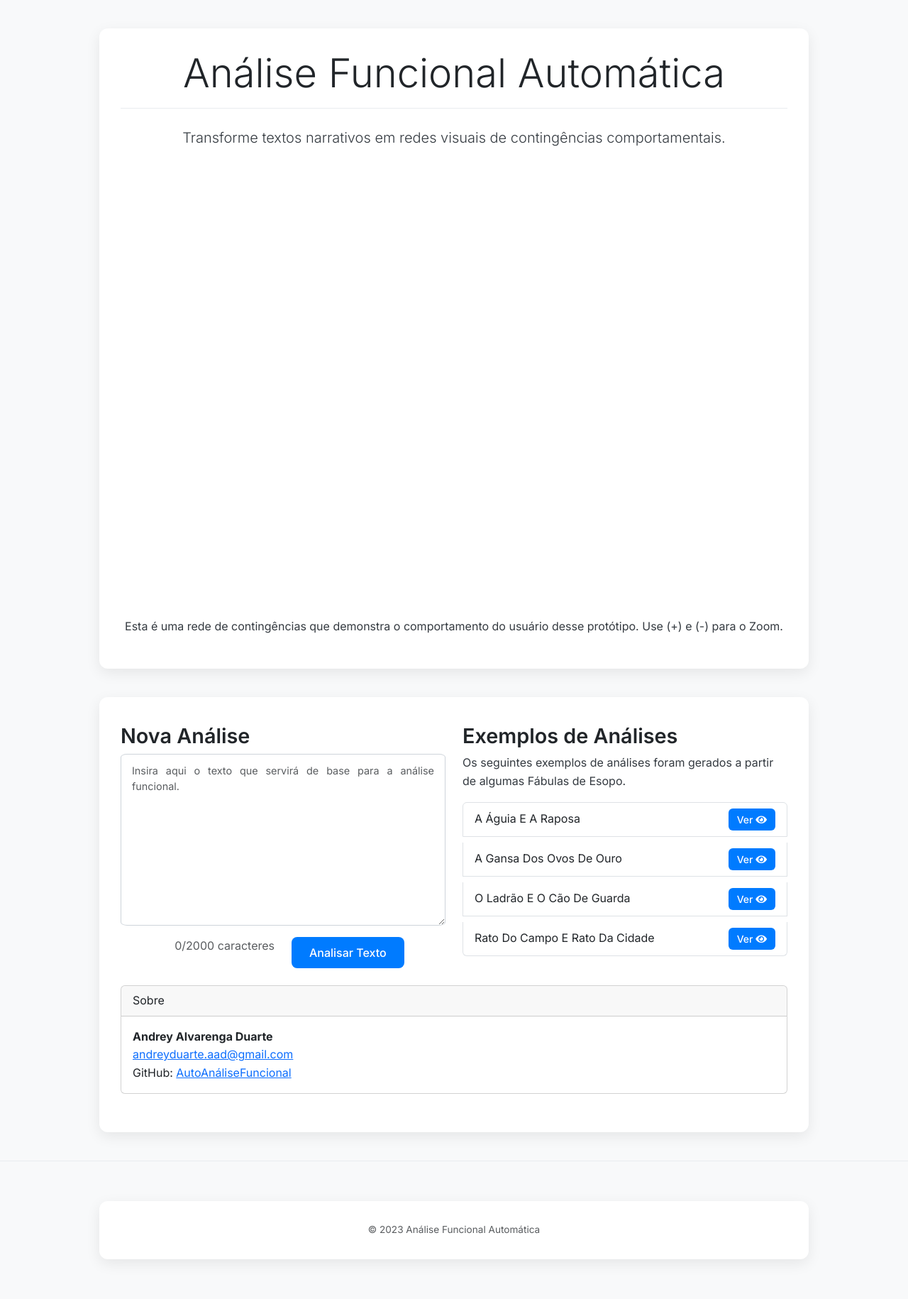
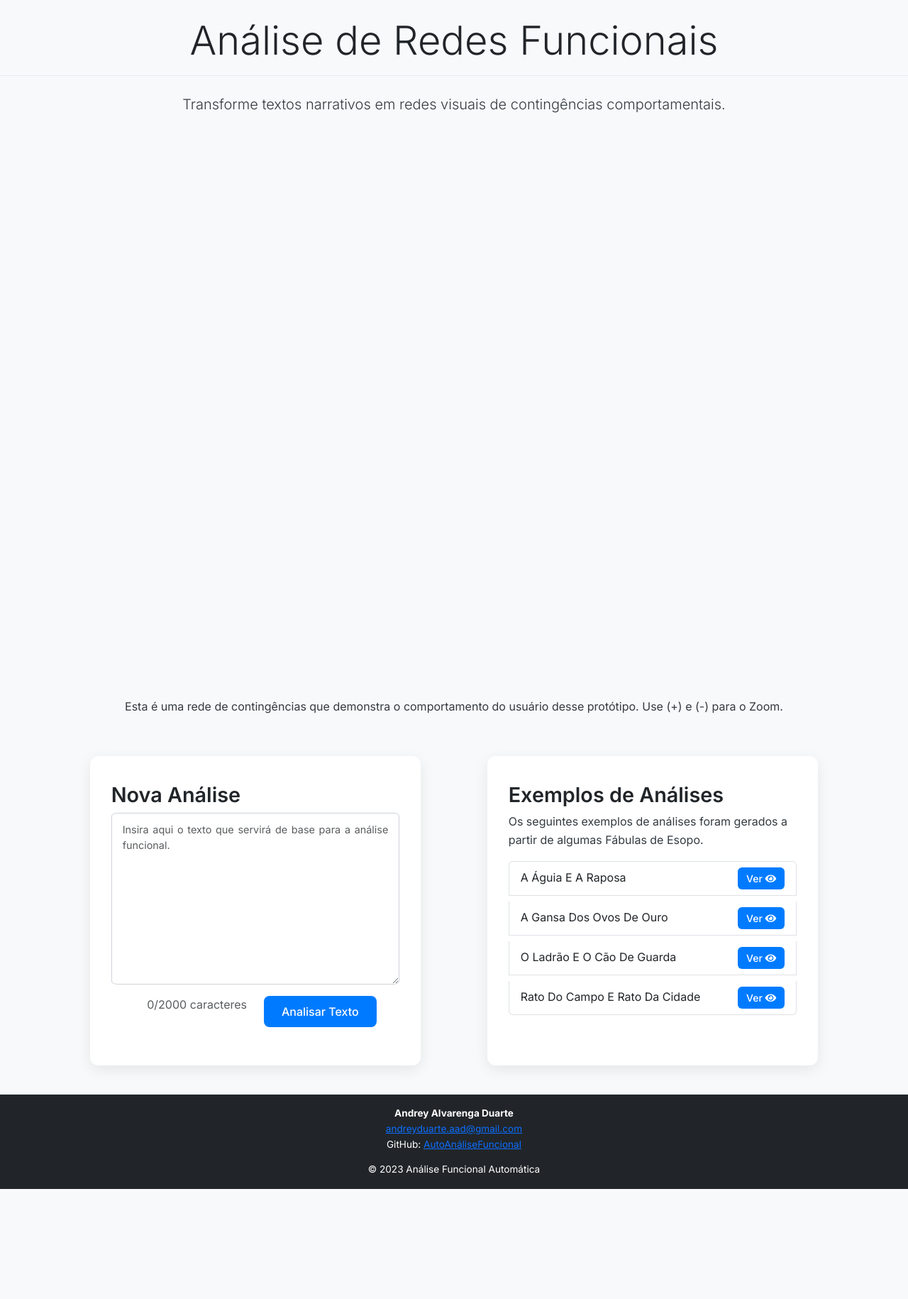
Before and after one commit to andreyduarte/AutoAnaliseFuncional, a Flask app: page / in a window 1280 px wide. Shown: the whole page at 71% size. After the commit the page ends 1675 px from the top, so only its background shows below. Run offline with Flask 3, Linux system fonts and the light colour scheme; data comes from the database, SQL or seed files in the repository; some libraries are stand-ins or nearby versions.

Commit message:
Refactor index page layout and content
Update main title to "Análise de Redes Funcionais".
Adjust network visualization height to 100vh.
Restructure the main content area (form and examples) for improved centering and layout.
Move author contact information to the footer and remove the separate About section.

```diff
--- a/templates/index.html
+++ b/templates/index.html
@@ -23,21 +23,17 @@
     </div>
 
     <header class="jumbotron jumbotron-fluid text-center">
-        <div class="container">
-            <h1 class="display-4">Análise Funcional Automática</h1>
+            <h1 class="display-4 my-4">Análise de Redes Funcionais</h1>
             <p class="lead">Transforme textos narrativos em redes visuais de contingências comportamentais.</p>
 
-
-            <div id="network" class="flex-grow-1" style="height: 80vh;"></div>
+            <div id="network" style="height: 100vh;"></div>
             <p class="align-end">Esta é uma rede de contingências que demonstra o comportamento do usuário desse protótipo. Use (+) e (-) para o Zoom.</p>
 
-        </div>
     </header>
 
-    <div class="container mt-4">
-
-        <div class="row">
-            <div class="col-md-6">
+    <div class="d-flex align-items-center">
+        <div class="d-flex justify-content-center" style="padding-left: 10vh; padding-right: 10vh">
+            <div class="container col-md-5">
                 <section id="nova-analise" class="mb-4">
                 <h2 class="my-2">Nova Análise</h2>
                 <form action="/analise" method="POST">
@@ -55,7 +51,7 @@
                 </form>
                 </section>
             </div>
-                <div class="col-md-6">
+            <div class="container col-md-5">
                 <section id="ver-exemplos" class="mb-4">
                     <h2 class="my-2">Exemplos de Análises</h2>
                     {% if examples and examples|length > 0 %}
@@ -78,24 +74,13 @@
                 </section>
             </div>
         </div>
-        </section>
+    </div>
 
-        <div class="card mb-4">
-            <div class="card-header">
-              Sobre
-            </div>
-            <div class="card-body">
+    <footer class="footer mt-auto py-3 bg-dark text-white">
         <p class="card-text"><strong>Andrey Alvarenga Duarte</strong><br>
             <a href="mailto:andreyduarte.aad@gmail.com">andreyduarte.aad@gmail.com</a><br>
             GitHub: <a href="https://github.com/andreyduarte/AutoAnaliseFuncional" target="_blank">AutoAnáliseFuncional</a></p>
-            </div>
-        </div>
-    </div>
-
-    <footer class="footer mt-auto py-3 bg-light">
-        <div class="container text-center">
-            <span class="text-muted">&copy; 2023 Análise Funcional Automática</span>
-        </div>
+        <span >&copy; 2023 Análise Funcional Automática</span>
     </footer>
 
     <script type="text/javascript">
```
Lines whose indentation alone changed are shown as unchanged.
